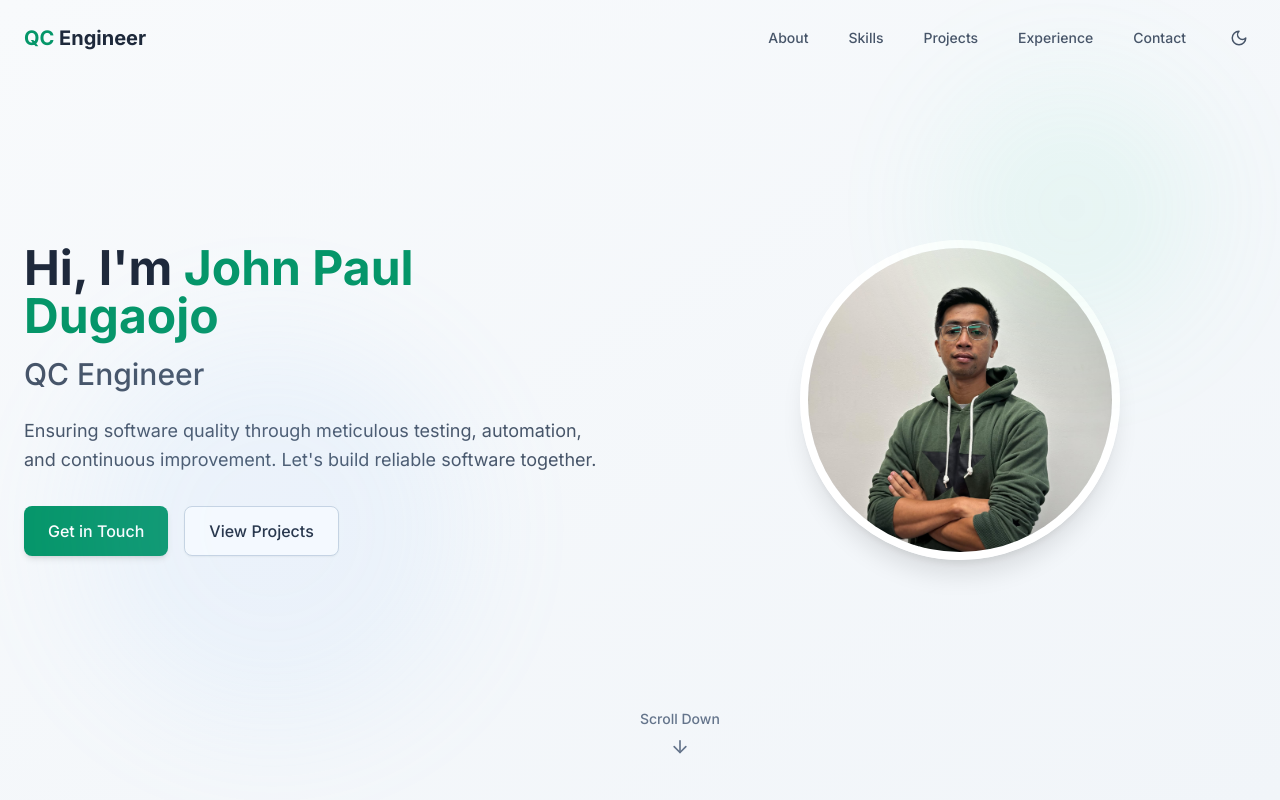
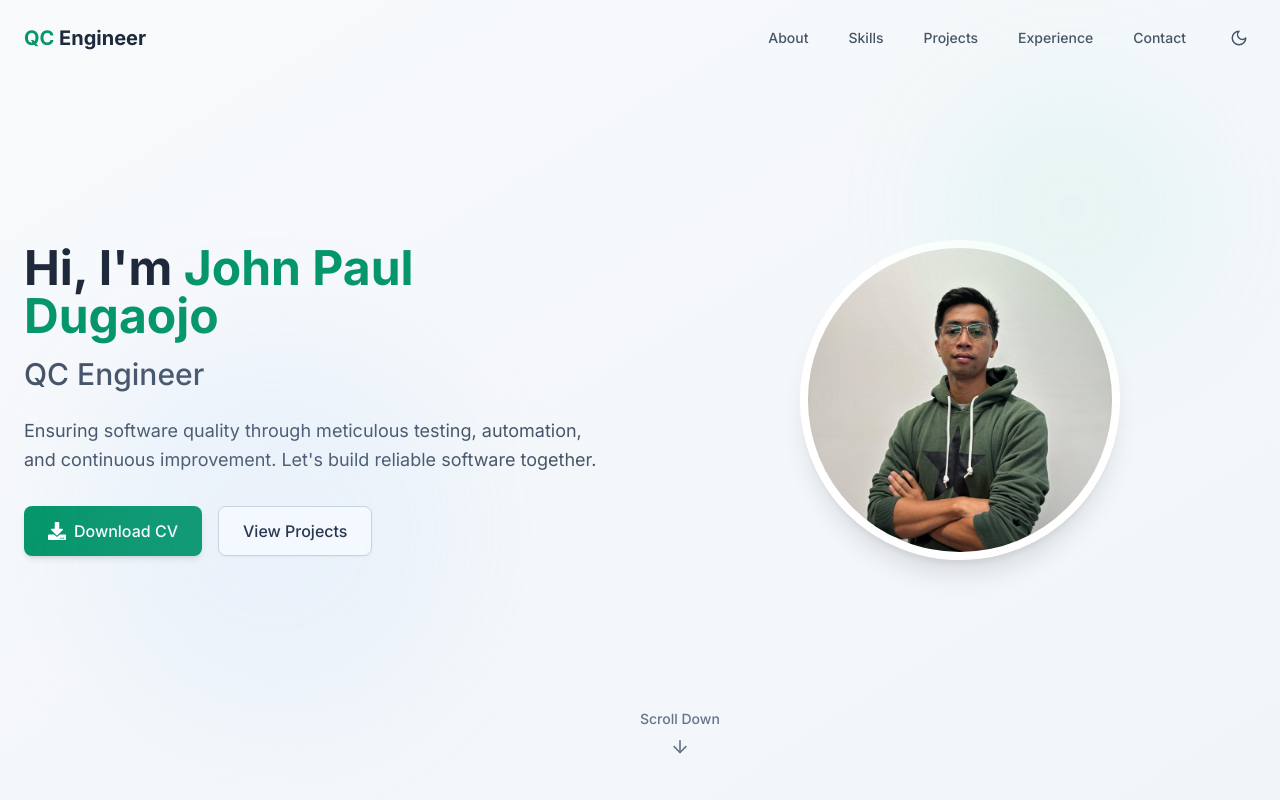
Before and after one commit to johnpauldugaojo/jp-react-portfolio, a React (Vite) app: page / in a window 1280 px wide. Shown: the top 800 px of the page. Built offline with nearby package versions, Linux system fonts and the light colour scheme.

Commit message:
change button fuction to download cv button and adding fixes for button that is not working, adding pointer-event attr

```diff
--- a/package.json
+++ b/package.json
@@ -12,7 +12,8 @@
   "dependencies": {
     "lucide-react": "^0.344.0",
     "react": "^18.3.1",
-    "react-dom": "^18.3.1"
+    "react-dom": "^18.3.1",
+    "react-icons": "^5.5.0"
   },
   "devDependencies": {
     "@eslint/js": "^9.9.1",
--- a/src/components/sections/Hero.tsx
+++ b/src/components/sections/Hero.tsx
@@ -1,4 +1,5 @@
 import React from 'react';
+import DownloadCVButton from '../ui/DownloadCVButton';
 import { ArrowDown } from 'lucide-react';
 import { personalInfo } from '../../data/personalInfo';
 import profile from '../../img/id.jpg';
@@ -31,12 +32,7 @@ const Hero: React.FC<HeroProps> = ({ scrollToSection }) => {
               together.
             </p>
             <div className='flex flex-wrap gap-4'>
-              <button
-                onClick={() => scrollToSection('contact')}
-                className='px-6 py-3 bg-emerald-600 hover:bg-emerald-700 text-white font-medium rounded-lg transition-colors shadow-md hover:shadow-lg'
-              >
-                Get in Touch
-              </button>
+              <DownloadCVButton />
               <button
                 onClick={() => scrollToSection('projects')}
                 className='px-6 py-3 bg-white dark:bg-slate-800 text-slate-800 dark:text-white font-medium rounded-lg border border-slate-300 dark:border-slate-600 hover:border-emerald-500 dark:hover:border-emerald-500 transition-colors shadow-sm hover:shadow-md'
@@ -68,7 +64,7 @@ const Hero: React.FC<HeroProps> = ({ scrollToSection }) => {
 
       {/* Decorative Elements */}
       <div className='absolute top-20 right-20 w-64 h-64 bg-emerald-300 dark:bg-emerald-700 rounded-full opacity-10 blur-3xl'></div>
-      <div className='absolute bottom-20 left-20 w-96 h-96 bg-blue-300 dark:bg-blue-700 rounded-full opacity-10 blur-3xl'></div>
+      <div className='absolute bottom-20 left-20 w-96 h-96 bg-blue-300 dark:bg-blue-700 rounded-full opacity-10 blur-3xl pointer-events-none'></div>
     </section>
   );
 };
--- /dev/null
+++ b/src/components/ui/DownloadCVButton.tsx
@@ -0,0 +1,17 @@
+import React from 'react';
+import { FaDownload } from 'react-icons/fa';
+
+const DownloadCVButton: React.FC = () => {
+  return (
+    <a
+      href='/jpcv.pdf' // Adjust the path to your CV file
+      download
+      className='flex items-center gap-2 px-6 py-3 bg-emerald-600 hover:bg-emerald-700 text-white font-medium rounded-lg transition-colors shadow-md hover:shadow-lg'
+    >
+      <FaDownload className='text-lg' />
+      <span>Download CV</span>
+    </a>
+  );
+};
+
+export default DownloadCVButton;
```
Also changed, not shown: 2 other files (tests, documents, lock files or other folders).
